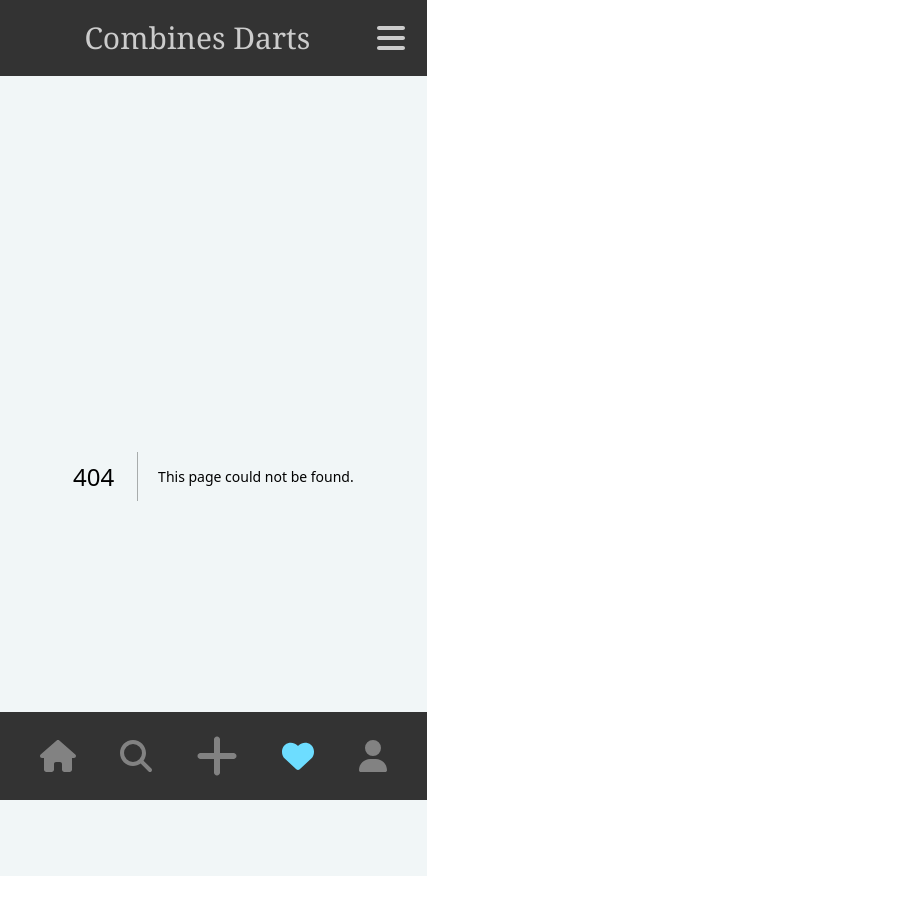
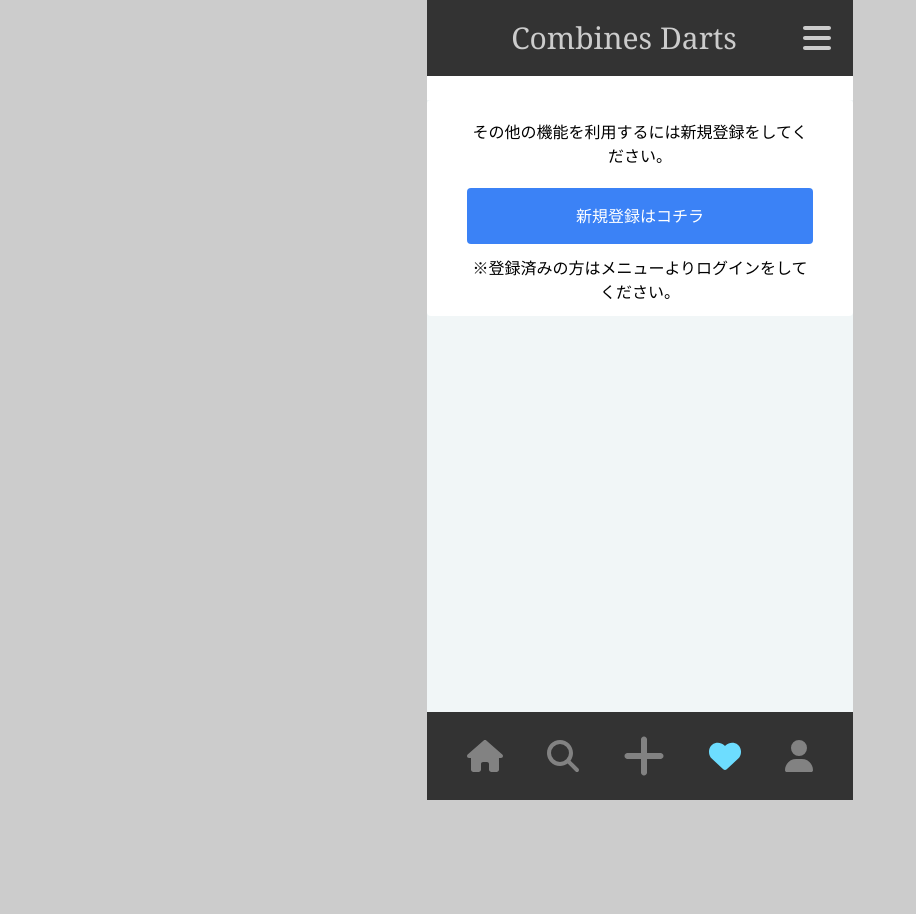
Before and after one commit to kanori1022/darts_frontend, a Next.js app: page /favorite in a window 1280 px wide. Before the commit this address had no page. Shown: the top 914 px of the page, without its empty margins (0-916 px from the left). After the commit the page ends 800 px from the top, so only its background shows below. Built offline with nearby package versions, Linux system fonts and the light colour scheme.

Commit message:
アップロード追加

```diff
--- /dev/null
+++ b/app/favorite/page.tsx
@@ -0,0 +1,39 @@
+import { Button } from "@/components/Button/Button";
+import Link from "next/link";
+
+export default function mypage() {
+  // const array = [
+  //   { src: "sampl1.png", title: "サンプル1" },
+  //   { src: "sampl2.jpg", title: "サンプル2" },
+  //   { src: "sampl3.jpg", title: "サンプル3" },
+  //   { src: "sampl4.jpg", title: "サンプル4" },
+  //   { src: "sampl5.jpg", title: "サンプル5" },
+  // ];
+
+  // const arr = [
+  //   { src: "sampl6.jpeg", title: "サンプル6" },
+  //   { src: "sampl7.jpeg", title: "サンプル7" },
+  //   { src: "sampl8.jpg", title: "サンプル8" },
+  //   { src: "sampl9.jpg", title: "サンプル9" },
+  //   { src: "sampl10.jpg", title: "サンプル10" },
+  // ];
+
+  return (
+    <div>
+      <div className="p-3 font-bold bg-white"></div>
+
+      {/* <div className="flame p-3  bg-white"> */}
+      <div className="pt-5 pl-10 pr-10 text-center rounded-sm w-full bg-white placeholder-[#000000]">
+        その他の機能を利用するには新規登録をしてください。
+        {/* <div> */}
+        <Link href="/login">
+          <Button color="bg-[#3B82F6]">新規登録はコチラ</Button>
+        </Link>
+        {/* </div> */}
+        <div className="text-center pt-3 pb-3">
+          ※登録済みの方はメニューよりログインをしてください。
+        </div>
+      </div>
+    </div>
+  );
+}
--- /dev/null
+++ b/app/mypage/page.tsx
@@ -0,0 +1,39 @@
+import { Button } from "@/components/Button/Button";
+import Link from "next/link";
+
+export default function mypage() {
+  // const array = [
+  //   { src: "sampl1.png", title: "サンプル1" },
+  //   { src: "sampl2.jpg", title: "サンプル2" },
+  //   { src: "sampl3.jpg", title: "サンプル3" },
+  //   { src: "sampl4.jpg", title: "サンプル4" },
+  //   { src: "sampl5.jpg", title: "サンプル5" },
+  // ];
+
+  // const arr = [
+  //   { src: "sampl6.jpeg", title: "サンプル6" },
+  //   { src: "sampl7.jpeg", title: "サンプル7" },
+  //   { src: "sampl8.jpg", title: "サンプル8" },
+  //   { src: "sampl9.jpg", title: "サンプル9" },
+  //   { src: "sampl10.jpg", title: "サンプル10" },
+  // ];
+
+  return (
+    <div>
+      <div className="p-3 font-bold bg-white"></div>
+
+      {/* <div className="flame p-3  bg-white"> */}
+      <div className="pt-5 pl-10 pr-10 text-center rounded-sm w-full bg-white placeholder-[#000000]">
+        その他の機能を利用するには新規登録をしてください。
+        {/* <div> */}
+        <Link href="/login">
+          <Button color="bg-[#3B82F6]">新規登録はコチラ</Button>
+        </Link>
+        {/* </div> */}
+        <div className="text-center pt-3 pb-3">
+          ※登録済みの方はメニューよりログインをしてください。
+        </div>
+      </div>
+    </div>
+  );
+}
```
